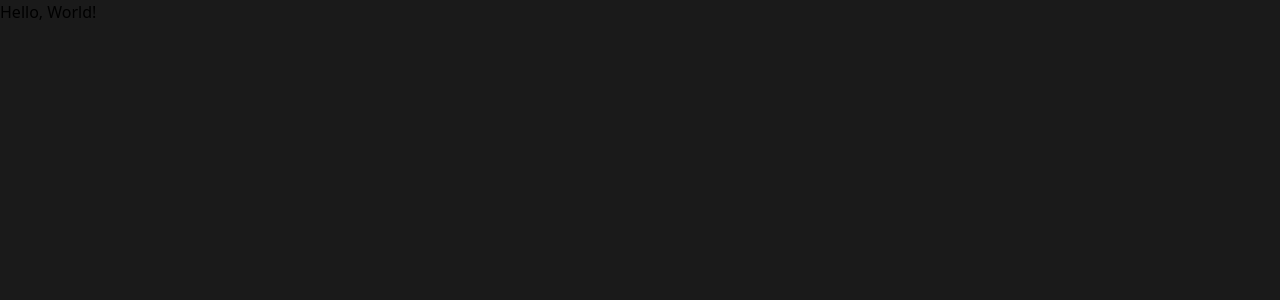
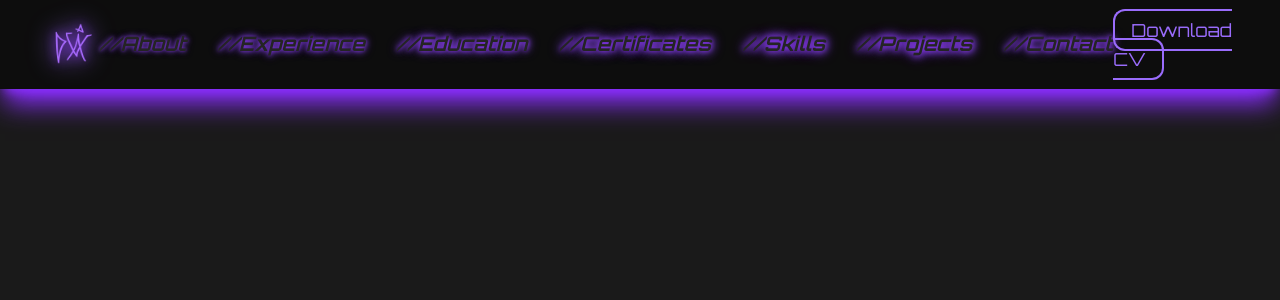
Before and after one commit to DaviMunhoz1005/projects-hub, a React (Vite) app: page / in a window 1280 px wide. Shown: the top 300 px of the page. Built offline with nearby package versions, Linux system fonts and the light colour scheme.

Commit message:
feat(header): create header with components and animations

```diff
--- a/src/App.tsx
+++ b/src/App.tsx
@@ -1,8 +1,8 @@
-function App() {
+import Header from "./components/Header"
+
+export default function App() {
 
   return (
-    <h1>Hello, World!</h1>
+      <Header />
   )
 }
-
-export default App
--- /dev/null
+++ b/src/components/Header.tsx
@@ -0,0 +1,59 @@
+import Link from "./Link";
+import Button from "./Button";
+
+export default function Header() {
+    const navItems = [
+        { label: "//About", href: "#about" },
+        { label: "//Experience", href: "#experience" },
+        { label: "//Education", href: "#education" },
+        { label: "//Certificates", href: "#certificates" },
+        { label: "//Skills", href: "#skills" },
+        { label: "//Projects", href: "#projects" },
+        { label: "//Contact", href: "#contact" },
+    ];
+
+    return (
+        <header className="bg-dark-main shadow-xl shadow-accent-neon flex justify-between items-center px-12 py-4 sticky top-0 z-50 backdrop-blur-md bg-opacity-80">
+            <section>
+                <img
+                    src="logo.png"
+                    alt="My Logo"
+                    className="w-16 md:w-20 h-auto"
+                    style={{
+                        filter: `
+                        invert(35%)        /* escurece a base do logo */
+                        sepia(100%)         /* aplica tons quentes para puxar ao roxo */
+                        saturate(800%)     /* aumenta a intensidade da cor */
+                        hue-rotate(230deg) /* ajusta o matiz para roxo neon */
+                        brightness(1.1)    /* leve clareamento */
+                        drop-shadow(0 0 6px var(--color-accent-neon))
+                        drop-shadow(0 0 12px var(--color-accent-light))
+                        `,
+                    }}
+                />
+            </section>
+
+            <nav>
+                <ul className="flex gap-8 items-center">
+                    {navItems.map((item, index) => (
+                        <li key={item.href}>
+                            <Link
+                                href={item.href}
+                                className="font-title text-lg text-dark-contrast animate-neon italic"
+                                index={index}
+                            >
+                                {item.label}
+                            </Link>
+                        </li>
+                    ))}
+                </ul>
+            </nav>
+
+            <section>
+                <Button href="/files/CV-DaviMunhoz.pdf" glow download>
+                    Download CV
+                </Button>
+            </section>
+        </header>
+    );
+}
```
